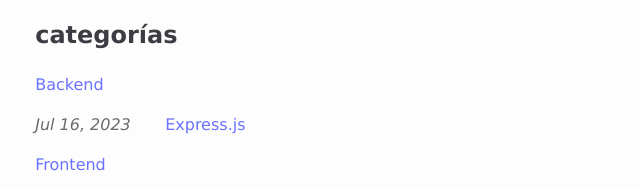
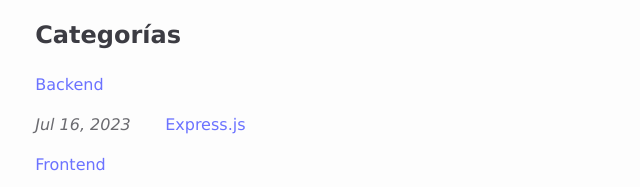
Before and after one commit to altaskur/apuntesV2, an Astro site: page / in a window 1280 px wide. Shown: the part 299-486 px from the top of the page, 274-914 px from the left. Built offline with nearby package versions, Linux system fonts and the light colour scheme; Astro itself is replaced by a stand-in of ours.

Commit message:
fix: :pencil2: Ahora el título categorías se muestra correctamente

```diff
--- a/src/pages/index.astro
+++ b/src/pages/index.astro
@@ -38,7 +38,7 @@ const tags = [...new Set(posts.flatMap((post) => post.data.tags))];
           }
         </ul>
       </section>
-      <h2>categorías </h2>
+      <h2>Categorías </h2>
       {
         categories.map((category) => (
           <section>
```
